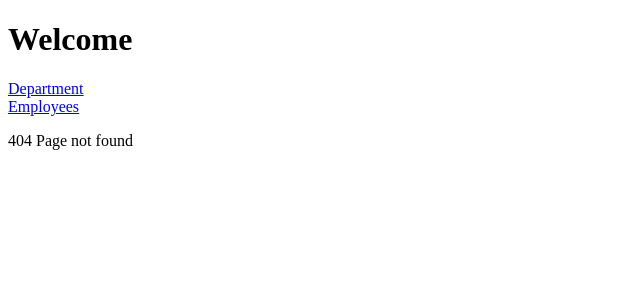
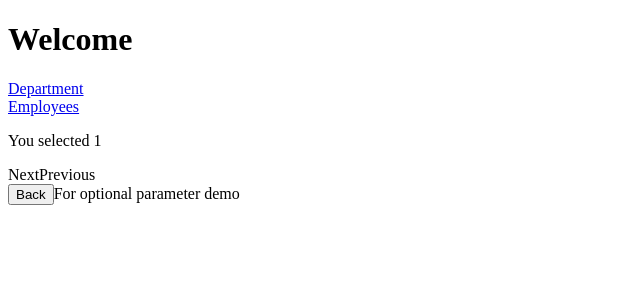
Before and after one commit to AyanKhan98/https---github.com-AyanKhan98-Angular-Demonstration, an Angular app: page /employeeDetails/1 in a window 1280 px wide. Before the commit this address had no page. Shown: the top 300 px of the page, without its empty margins (0-640 px from the left). Built offline with nearby package versions, Linux system fonts and the light colour scheme.

Commit message:
sending optional parameter, absolute routing and relative routing

```diff
--- a/src/app/app-routing.module.ts
+++ b/src/app/app-routing.module.ts
@@ -13,7 +13,7 @@ const routes: Routes=[
     component:EmployeeListComponent},
     {path:'employeeDetails',
       component:EmployeeDetailsComponent},
-      {path: 'department/:id',component:DepartmentDetailComponent},
+      {path: 'employeeDetails/:id',component:DepartmentDetailComponent},
       {path:"**",
       component:AppNotFoundComponent}
 ]
--- a/src/app/department-detail/department-detail.component.ts
+++ b/src/app/department-detail/department-detail.component.ts
@@ -1,5 +1,6 @@
 import { Component, OnInit } from '@angular/core';
-import {ActivatedRoute} from '@angular/router';
+import {ActivatedRoute, Router} from '@angular/router';
+
 
 @Component({
   selector: 'app-department-detail',
@@ -7,17 +8,41 @@ import {ActivatedRoute} from '@angular/router';
     <p>
       You selected {{departmentId}}
     </p>
+    <a (click)="goNext()">Next</a>
+    <a (click)="goPrevious()">Previous</a>
+    <br>
+    <button (click)="goDepartment()">Back</button><a>For optional parameter demo</a>
   `,
   styles: [
   ]
 })
 export class DepartmentDetailComponent implements OnInit {
 public departmentId:any;
-  constructor(private router: ActivatedRoute) { }
+  constructor(private router: ActivatedRoute, private route:Router) { }
 
   ngOnInit(): void {
     let id=this.router.snapshot.paramMap.get('id');
     this.departmentId=id;
+
+  }
+
+  goNext()
+  {
+    this.departmentId=this.departmentId+1;
+    this.route.navigate(["employeeDetails",this.departmentId]);
+  }
+
+  goPrevious()
+  {
+    this.departmentId=this.departmentId-1;
+    this.route.navigate(["employeeDetails",this.departmentId]);
+  }
+
+  goDepartment()
+  {
+    let selectedId=this.departmentId?this.departmentId:null;
+    //this.route.navigate(["employeeDetails",{id: selectedId}]); sending optional parameter and absoluten routing
+    this.route.navigate(["../",{id: selectedId}]);//sending optional route parameter with relative routing
   }
 
 }
--- a/src/app/employee-details/employee-details.component.css
+++ b/src/app/employee-details/employee-details.component.css
@@ -0,0 +1,4 @@
+.selected{
+    font-size: larger;
+    color: blue;
+}
--- a/src/app/employee-details/employee-details.component.html
+++ b/src/app/employee-details/employee-details.component.html
@@ -1,6 +1,6 @@
 <p>employee-details works!</p>
 <div *ngFor="let employee of employees">
     <ul>
-        <li><a (click)="onSelect(employee)">{{employee.name}}-{{employee.id}}</a></li>
+        <li><a [class.selected]="isSelected(employee)" (click)="onSelect(employee)">{{employee.name}}-{{employee.id}}</a></li>
     </ul>
 </div>
--- a/src/app/employee-details/employee-details.component.ts
+++ b/src/app/employee-details/employee-details.component.ts
@@ -1,7 +1,7 @@
 import { Component, OnInit } from '@angular/core';
 import { IEmployee } from '../employee';
 import { EmployeeServiceService } from '../employee-service.service';
-import{ Router} from '@angular/router'
+import{ Router, ActivatedRoute} from '@angular/router'
 
 @Component({
   selector: 'app-employee-details',
@@ -10,19 +10,27 @@ import{ Router} from '@angular/router'
 })
 export class EmployeeDetailsComponent implements OnInit {
 public employees:any;
-  constructor(private _employeeService:EmployeeServiceService,private router:Router) {
+public selectedId:any;
+  constructor(private _employeeService:EmployeeServiceService,private router:Router, private route : ActivatedRoute) {
 
    }
 
   ngOnInit(): void {
     this._employeeService.getEmployees()
     .subscribe(data=> this.employees=data);
+    this.selectedId=this.route.snapshot.paramMap.get('id');
   }
 
   onSelect(department: IEmployee)
   {
-      this.router.navigate(['/department',department.id]);
+      //this.router.navigate(['/employeeDetails',department.id]); THIS IS ABSOLUTE NAVIGATION
+      this.router.navigate([department.id],{relativeTo: this.route}); //relative routing
 
   }
 
+  isSelected(employee: any)
+  {
+    return employee.id === parseInt(this.selectedId);
+  }
+
 }
```
